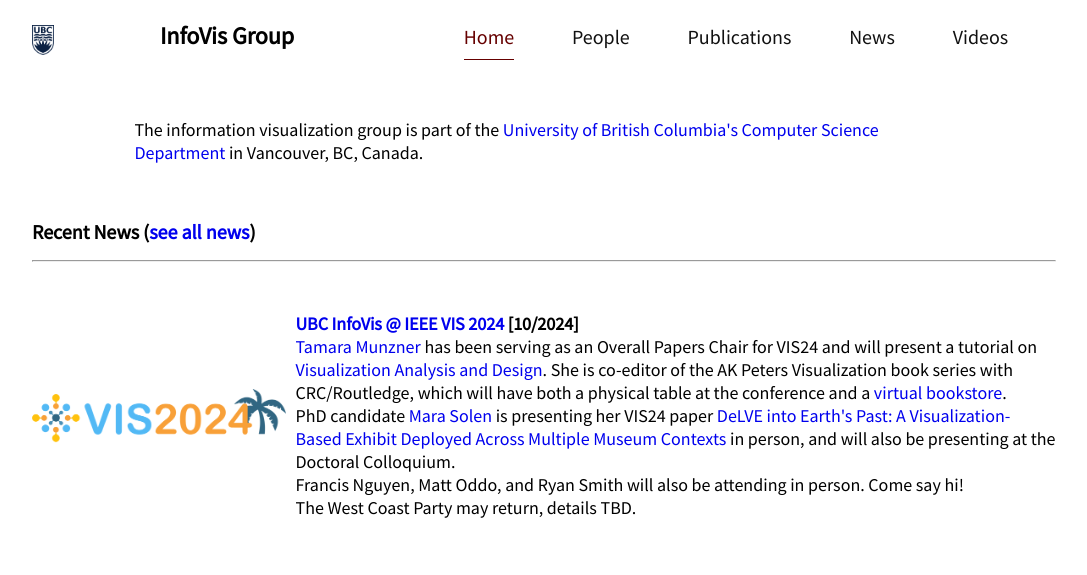
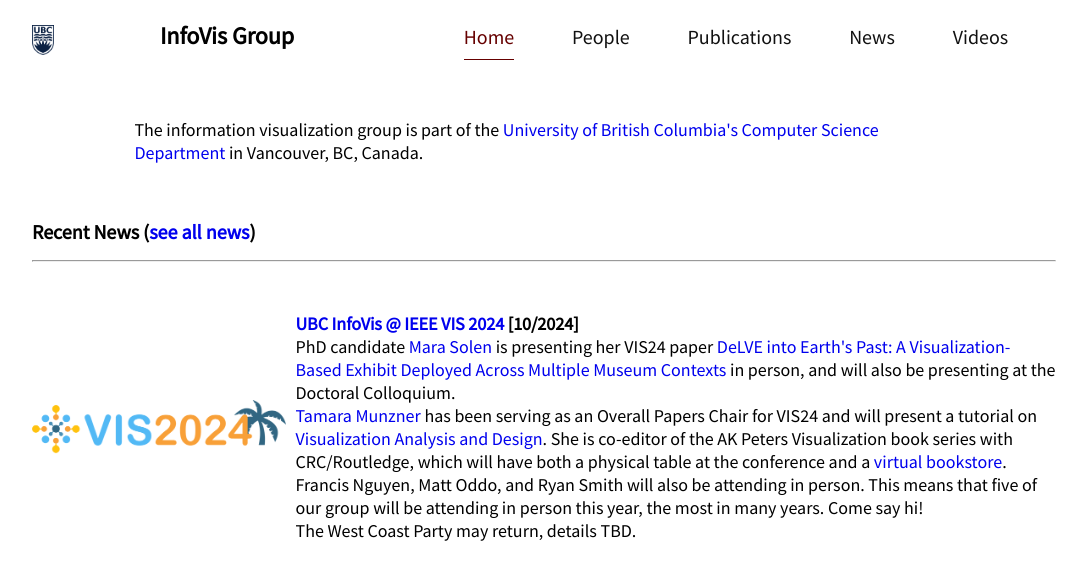
Before and after one commit to UBC-InfoVis/UBC-InfoVis.github.io, a Jekyll site: the page built from content/index.html, in a window 1280 px wide and 900 px high, cut to the strip 0-575 px from the top of the window. Shown: the whole strip, without its empty margins (96-1183 px from the left). Built offline with Jekyll 4.4.1, drawn with Linux system fonts in a browser that asks for light colours.

Commit message:
minor update to VIS 24 news blurb

```diff
--- a/content/_data/news.yml
+++ b/content/_data/news.yml
@@ -1,7 +1,7 @@
 - date: 10/2024
   type: conf
   title: "<a href='http://ieeevis.org/year/2024/welcome'>UBC InfoVis @ IEEE VIS 2024</a>"
-  content: "<a href='https://cs.ubc.ca/~tmm'>Tamara Munzner</a> has been serving as an Overall Papers Chair for VIS24 and will present a tutorial on <a href='https://www.cs.ubc.ca/~tmm/vadbook/'>Visualization Analysis and Design</a>. She is co-editor of the AK Peters Visualization book series with CRC/Routledge, which will have both a physical table at the conference and a <a href='https://bit.ly/IEEEVIS23'>virtual bookstore</a>. <br>PhD candidate <a href='https://marasolen.github.io/'>Mara Solen</a> is presenting her VIS24 paper <a href='pubs/2024/delve'>DeLVE into Earth's Past: A Visualization-Based Exhibit Deployed Across Multiple Museum Contexts</a> in person, and will also be presenting at the Doctoral Colloquium. <br>Francis Nguyen, Matt Oddo, and Ryan Smith will also be attending in person. Come say hi!<br>The West Coast Party may return, details TBD."
+  content: "PhD candidate <a href='https://marasolen.github.io/'>Mara Solen</a> is presenting her VIS24 paper <a href='pubs/2024/delve'>DeLVE into Earth's Past: A Visualization-Based Exhibit Deployed Across Multiple Museum Contexts</a> in person, and will also be presenting at the Doctoral Colloquium.<br><a href='https://cs.ubc.ca/~tmm'>Tamara Munzner</a> has been serving as an Overall Papers Chair for VIS24 and will present a tutorial on <a href='https://www.cs.ubc.ca/~tmm/vadbook/'>Visualization Analysis and Design</a>. She is co-editor of the AK Peters Visualization book series with CRC/Routledge, which will have both a physical table at the conference and a <a href='https://bit.ly/IEEEVIS23'>virtual bookstore</a>. <br>Francis Nguyen, Matt Oddo, and Ryan Smith will also be attending in person. This means that five of our group will be attending in person this year, the most in many years. Come say hi!<br>The West Coast Party may return, details TBD."
   link: http://ieeevis.org/year/2023/welcome
   image: assets/images/news-thumbs/vis2024_logo.png
 
```
